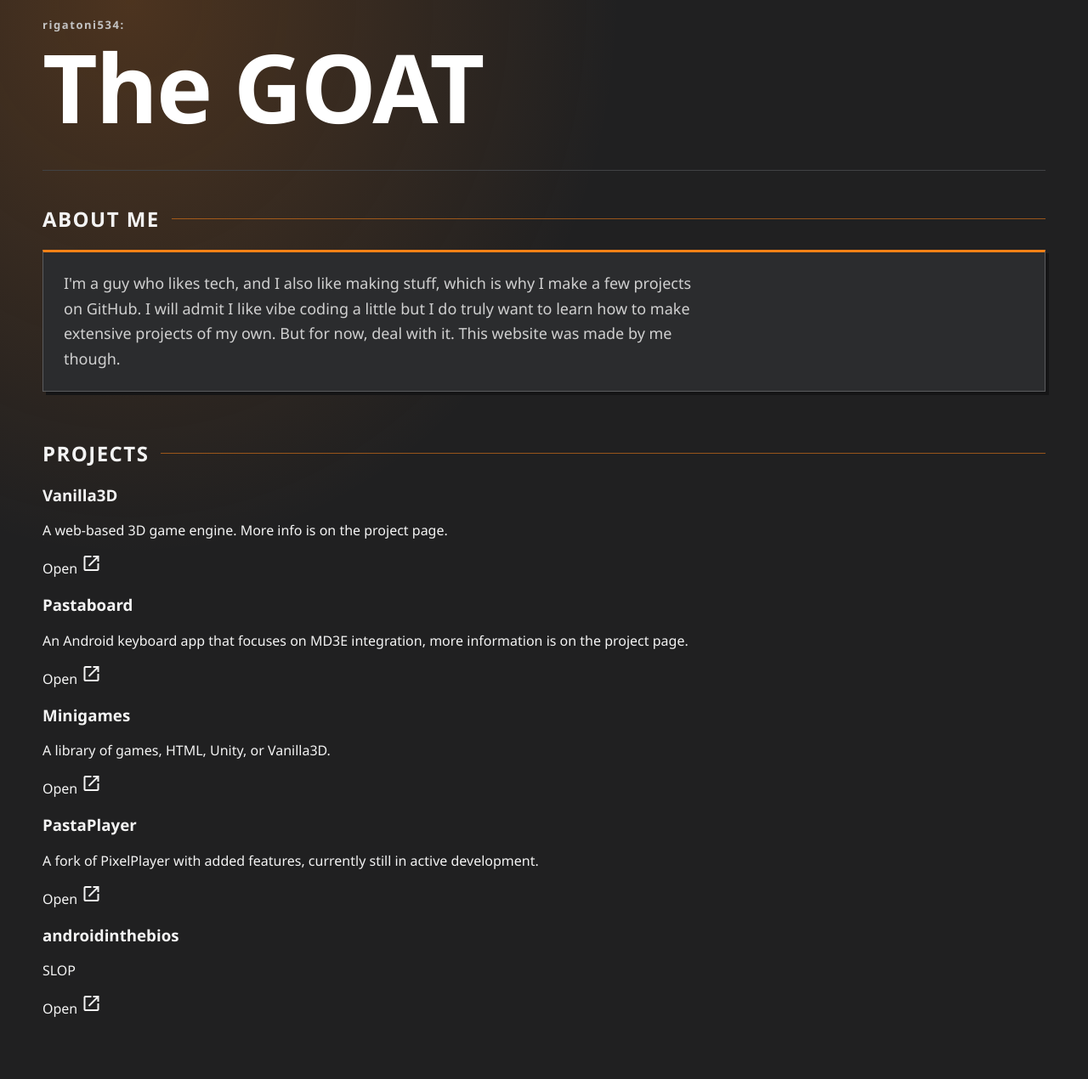
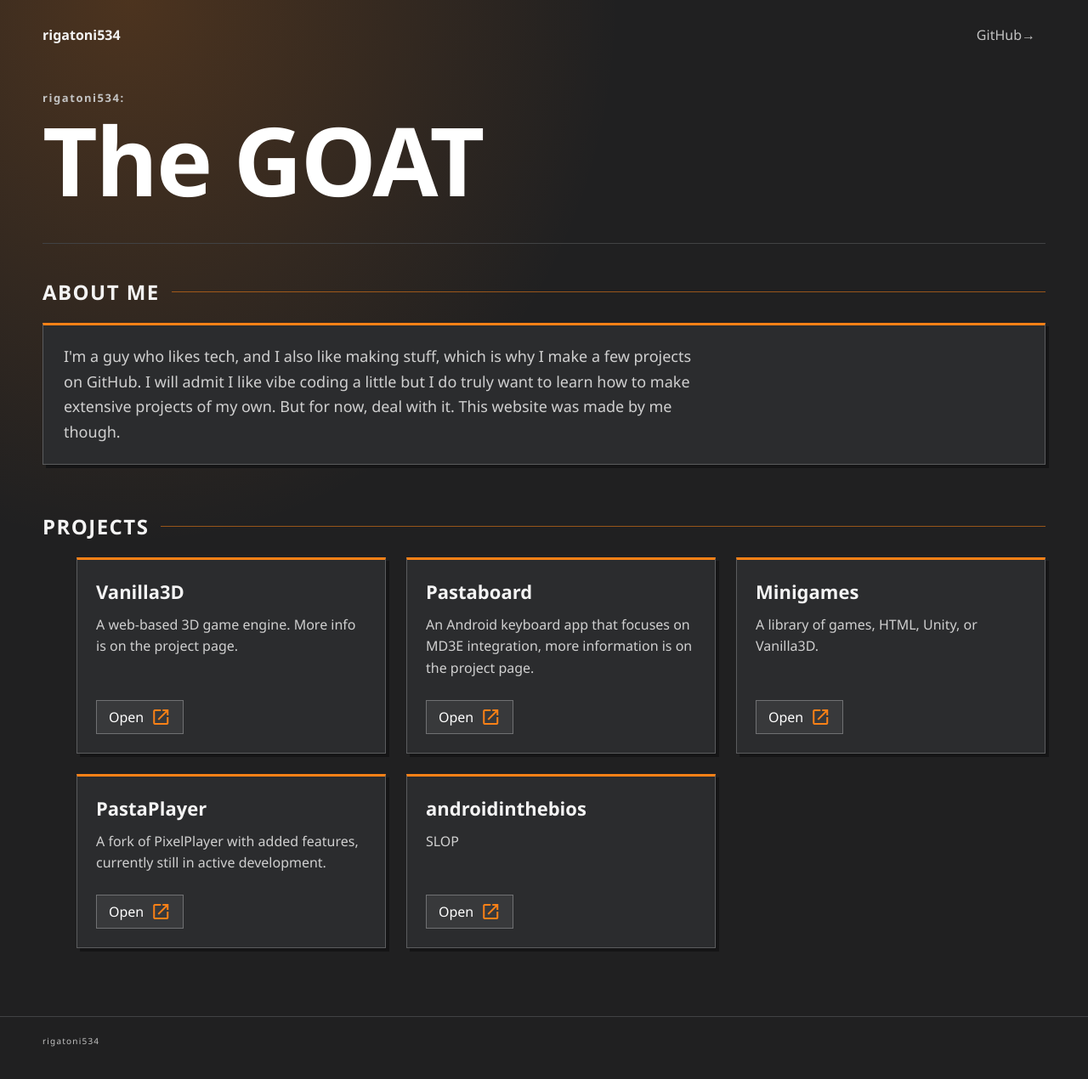
Before and after one commit to rigatoni534/rigatoni534.github.io, a plain HTML site: page index.html in a window 1280 px wide. Shown: the whole page at 85% size. Drawn offline with nearby package versions, Linux system fonts and the light colour scheme.

Commit message:
Refactor index.html structure and update project list

```diff
--- a/index.html
+++ b/index.html
@@ -1,19 +1,28 @@
+
 <!DOCTYPE html>
-<html>
+<html lang="en">
 <head>
-    <link rel='stylesheet' href='style.css'>
-    <link href="https://fonts.googleapis.com/css2?family=Material+Symbols+Outlined" rel="stylesheet" />
+  <meta charset="UTF-8">
+  <meta name="viewport" content="width=device-width, initial-scale=1">
+  <title>rigatoni</title>
+  <meta name="theme-color" content="#171a21">
+  <link rel="stylesheet" href="style.css">
+  <link href="https://fonts.googleapis.com/css2?family=Material+Symbols+Outlined" rel="stylesheet">
   <link rel="icon" type="image/x-icon" href="https://rigatoni534.github.io/favicon.ico">
-    <title>rigatoni</title>
-    <meta charset="UTF-8">
-    <meta name="viewport" content="width=device-width, initial-scale=1.0">
-    <meta name="theme-color" content="#171a21">
 </head>
 <body>
   <header class="site-header">
+    <nav class="site-nav">
+      <a class="nav-brand" href="./">rigatoni534</a>
+      <div class="nav-links">
+        <a href="https://github.com/rigatoni534" target="_blank" rel="noopener">GitHub <span aria-hidden="true">&rarr;</span></a>
+      </div>
+    </nav>
+
     <p class="name">rigatoni534:</p>
     <h1>The GOAT</h1>
   </header>
+
   <main>
     <section class="section about" aria-labelledby="about-heading">
       <h2 class="section-title" id="about-heading">About me</h2>
@@ -21,36 +30,46 @@
         <p>I'm a guy who likes tech, and I also like making stuff, which is why I make a few projects on GitHub. I will admit I like vibe coding a little but I do truly want to learn how to make extensive projects of my own. But for now, deal with it. This website was made by me though.</p>
       </div>
     </section>
+
     <section class="section" aria-labelledby="projects-heading">
       <h2 class="section-title" id="projects-heading">Projects</h2>
-        <div class="projects">
-          <article class="project">
+
+      <ul class="features">
+        <li class="feature">
           <h3>Vanilla3D</h3>
           <p>A web-based 3D game engine. More info is on the project page.</p>
           <a href="https://rigatoni534.github.io/Vanilla3D/" target="_blank" rel="noopener noreferrer">Open <span class="material-symbols-outlined" aria-hidden="true">open_in_new</span></a>
-          </article>
-          <article class="project">
+        </li>
+
+        <li class="feature">
           <h3>Pastaboard</h3>
           <p>An Android keyboard app that focuses on MD3E integration, more information is on the project page.</p>
           <a href="https://rigatoni534.github.io/Pastaboard/" target="_blank" rel="noopener noreferrer">Open <span class="material-symbols-outlined" aria-hidden="true">open_in_new</span></a>
-          </article>
-          <article class="project">
+        </li>
+
+        <li class="feature">
           <h3>Minigames</h3>
           <p>A library of games, HTML, Unity, or Vanilla3D.</p>
           <a href="https://rigatoni534.github.io/minigames/" target="_blank" rel="noopener noreferrer">Open <span class="material-symbols-outlined" aria-hidden="true">open_in_new</span></a>
-          </article>
-          <article class="project">
+        </li>
+
+        <li class="feature">
           <h3>PastaPlayer</h3>
           <p>A fork of PixelPlayer with added features, currently still in active development.</p>
           <a href="https://github.com/rigatoni534/PastaPlayer/" target="_blank" rel="noopener noreferrer">Open <span class="material-symbols-outlined" aria-hidden="true">open_in_new</span></a>
-          </article>
-          <article class="project">
+        </li>
+
+        <li class="feature">
           <h3>androidinthebios</h3>
-            <p>SLOP</p></p>
+          <p>SLOP</p>
           <a href="https://github.com/rigatoni534/androidinthebios/" target="_blank" rel="noopener noreferrer">Open <span class="material-symbols-outlined" aria-hidden="true">open_in_new</span></a>
-          </article>
-        </div>
+        </li>
+      </ul>
     </section>
   </main>
+
+  <footer class="site-footer">
+    <span>rigatoni534</span>
+  </footer>
 </body>
 </html>
```
Lines whose indentation alone changed are shown as unchanged.
